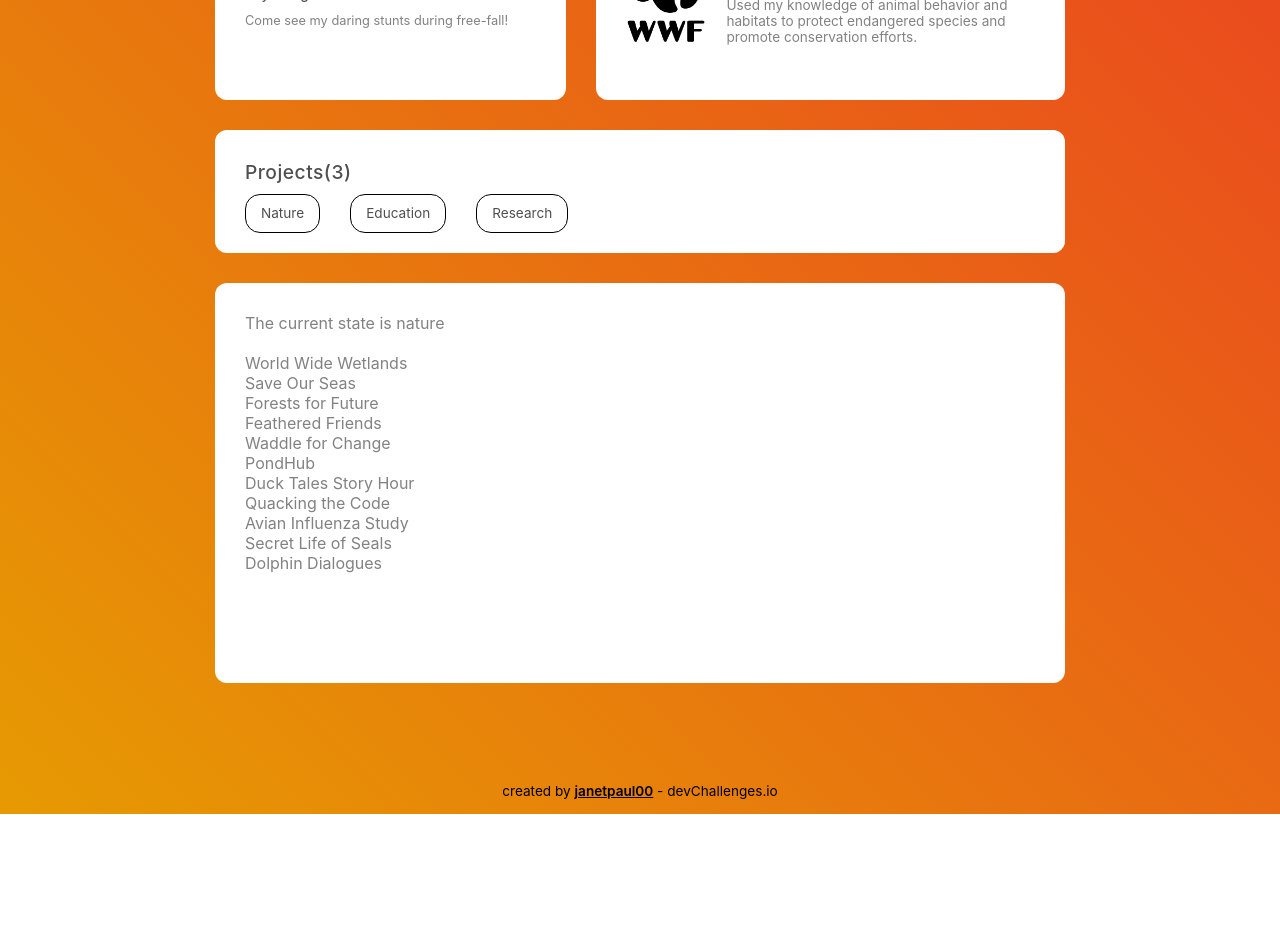
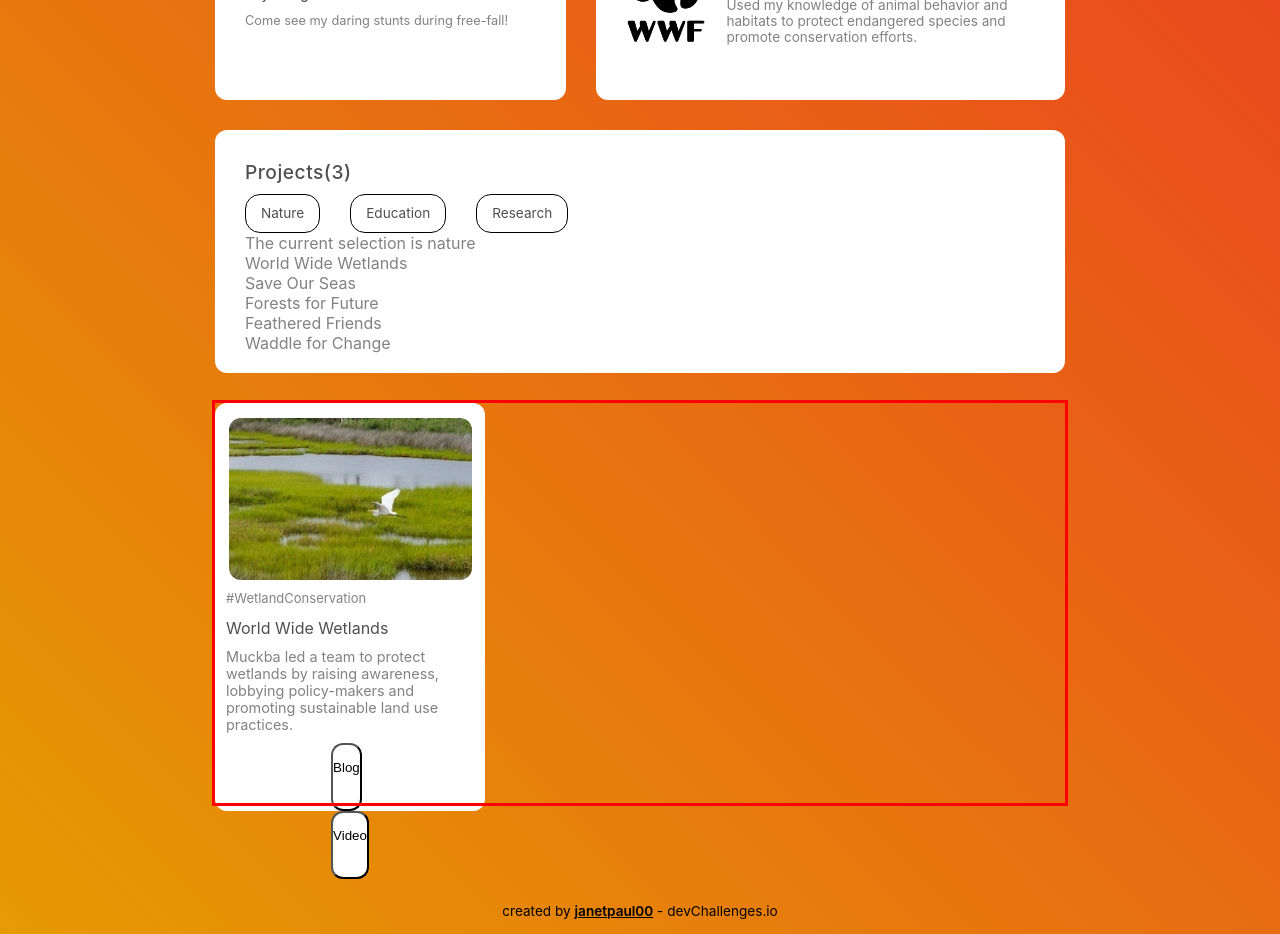
Before and after one commit to janetpaul00/portfolio, a React (Vite) app: page / in a window 1280 px wide. Shown: the part 1280-2214 px from the top of the page. Before the commit the page ends 2094 px from the top, so only its background shows below. Built offline with nearby package versions, Linux system fonts and the light colour scheme; a web font is replaced by a local one.

Commit message:
creating project cards

```diff
--- a/src/App.css
+++ b/src/App.css
@@ -215,7 +215,6 @@ a:visited {
   border-radius: 25px;
   max-width: 100%;
   width: auto;
-  height: 150px;
   height: fit-content;
   padding-bottom: 10px;
 }
@@ -286,7 +285,7 @@ a:visited {
   column-gap: 30px;
 }
 
-.project-buttons {
+.buttons {
   background: none;
   color: inherit;
   border: none;
@@ -302,7 +301,7 @@ a:visited {
   padding-block: 1px;
 }
 
-.project-buttons:hover {
+.buttons:hover {
   background-color: rgb(223, 88, 25);
   color: white;
   font-weight: 600;
@@ -324,10 +323,48 @@ footer {
 }
 
 .project-cards {
-  grid-column: 1/3;
+  grid-column: 1 / 3;
   height: 100%;
   width: 100%;
+  outline: 3px solid red;
+  display: grid;
+  grid-template-columns: 1fr 1fr 1fr;
+  column-gap: 20px;
+  grid-template-rows: auto;
+}
+
+.card {
+  height: 100%;
   background-color: white;
-  padding: 30px;
+  border-radius: 12px;
+  padding-top: 15px;
+  display: flex;
+  flex-direction: column;
+  align-items: center;
+  row-gap: 10px;
+}
+
+.card-img {
+  width: 90%;
+  height: auto;
   border-radius: 12px;
 }
+
+.card-text {
+  padding-inline: 11px;
+}
+
+.card-header {
+  font-size: medium;
+  max-width: fit-content;
+  padding-bottom: 10px;
+}
+
+.card-hashtags {
+  font-size: small;
+  padding-bottom: 12px;
+}
+
+.card-about {
+  font-size: 0.9rem;
+}
--- a/src/Projects.jsx
+++ b/src/Projects.jsx
@@ -1,11 +1,14 @@
 import { useState } from "react";
+import Cards from "./cards";
 import project_data from "./project-data";
 
 export default function Projects() {
   const [category, setCategory] = useState("nature");
 
   const data = project_data();
-  console.log(data);
+
+  let selected_data = data.filter((item) => item.category == category);
+  console.log(selected_data);
 
   return (
     <>
@@ -14,7 +17,7 @@ export default function Projects() {
         <ul className="project-type">
           <li>
             <button
-              className="project-buttons nature"
+              className="project buttons nature"
               onClick={() => setCategory("nature")}
             >
               Nature{" "}
@@ -22,7 +25,7 @@ export default function Projects() {
           </li>
           <li>
             <button
-              className="project-buttons education"
+              className="project buttons education"
               onClick={() => setCategory("education")}
             >
               Education{" "}
@@ -30,24 +33,21 @@ export default function Projects() {
           </li>
           <li>
             <button
-              className="project-buttons research"
+              className="project buttons research"
               onClick={() => setCategory("research")}
             >
               Research{" "}
             </button>
           </li>
         </ul>
+        <p>The current selection is {category}</p>
+        {selected_data.map((category, index) => (
+          <div key={index}>{category.header}</div>
+        ))}
       </div>
 
       <div className="project-cards">
-        <p>The current state is {category}</p>
-        <br />
-        {/* {data.filter((card) => card.category == category)} */}
-        {data.map((category, index) => (
-          <div className="card" key={index}>
-            {category.header}
-          </div>
-        ))}
+        <Cards details={selected_data} />
       </div>
     </>
   );
--- /dev/null
+++ b/src/cards.jsx
@@ -0,0 +1,25 @@
+export default function Cards({ details }) {
+  console.log(JSON.stringify(details[0], null, 2));
+  return (
+    <>
+      <div className="card">
+        <img
+          className="card-img"
+          src={details[0].image}
+          height="200px"
+          width="300px"
+          alt={details[0].alt}
+        ></img>
+        <div className="card-text">
+          <p className="card-hashtags">{details[0].hashtags}</p>
+          <h3 className="card-header">{details[0].header}</h3>
+          <p className="card-about">{details[0].about}</p>
+        </div>
+        <div className="card-bottons">
+          <button className="card button">Blog</button>
+          <button className="card button">Video</button>
+        </div>
+      </div>
+    </>
+  );
+}
```
